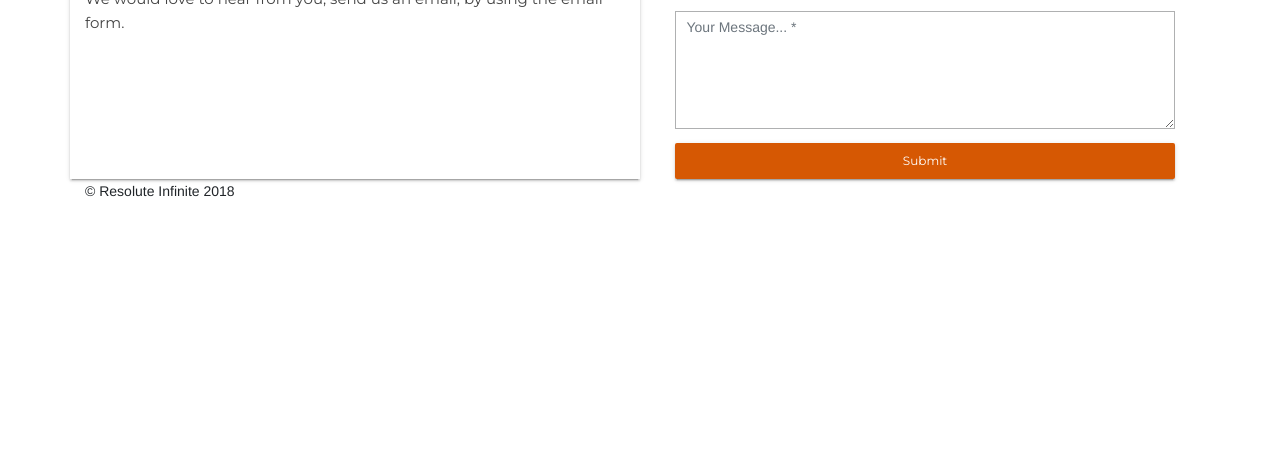
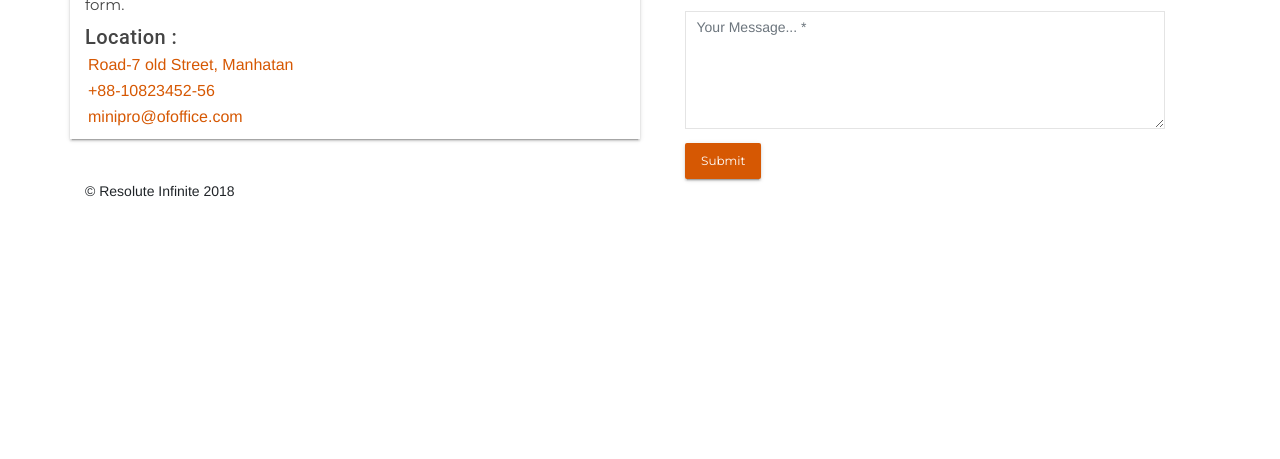
Before and after one commit to joshmanhuwa/resoluteinfinite.co.za, a plain HTML site: page dev/contact.html in a window 1280 px wide. Shown: the part 414-873 px from the top of the page. Drawn offline with nearby package versions, Linux system fonts and the light colour scheme.

Commit message:
<--- Update - 6:02pm - 27/04/2018 --->

```diff
--- a/dev/contact.html
+++ b/dev/contact.html
@@ -126,7 +126,12 @@
       <div class="col-md-6 col-xs-12 info-dox-card">
         <h3>Contact us</h3>
         <p>We would love to hear from you, send us an email, by using the email form.</p>
-
+        <div class="single-contact">
+								<h5>Location :</h5>
+								<a href="#"><i class="fa fa-map"></i><span>Road-7 old Street, Manhatan</span></a>
+								<a href="#"><i class="fa fa-phone"></i><span>+88-10823452-56</span></a>
+								<a href="#"><i class="fa fa-envelope"></i><span>minipro@ofoffice.com</span></a>
+							</div>
       </div>
       <div class="col-md-6 col-xs-12">
 
--- a/dev/css/style.css
+++ b/dev/css/style.css
@@ -103,11 +103,24 @@
 
 .info-dox-card > h3 {
   font-family: 'Montserrat', sans-serif;
+  margin-bottom: 6px;
 }
 
 .info-dox-card > p {
   font-family: 'Montserrat', sans-serif;
   font-size: 15px;
+  margin-bottom: 4px;
+}
+
+.single-contact > h5 {
+  margin: 10px 0 5px;
+}
+
+.single-contact > a {
+  color: rgb(214, 88, 3) !important;
+  font-size: 16px;
+  display: block;
+  padding: 3px;
 }
 /* ===================================
 4. Buttons
@@ -127,9 +140,9 @@
   background-color: rgb(214, 88, 3) !important;
 }
 
-.contact-submit {
+/* .contact-submit {
   width: 100%;
-}
+} */
 
 /* ===================================
 5. General
@@ -137,6 +150,7 @@
 
 .info-dox-card {
   color: #444;
+  margin-bottom: 40px;
   box-shadow: 0 2px 2px 0 rgba(0,0,0,.14), 0 3px 1px -2px rgba(0,0,0,.2), 0 1px 5px 0 rgba(0,0,0,.12);
 }
 
@@ -184,12 +198,12 @@
 ==================================== */
 
 form {
-  padding: 0px 20px;
+  padding: 0px 30px;
 }
 
 .form-control {
   color: #495057;
-  border: 1px solid #afb0b1;
+  border: 1px solid #e4e4e4;
   border-radius: 0 !important;
 }
 
```
